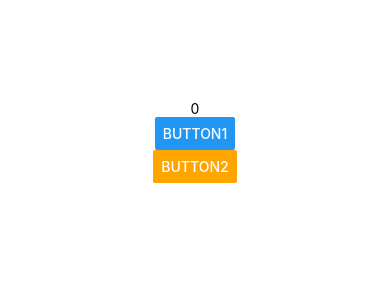
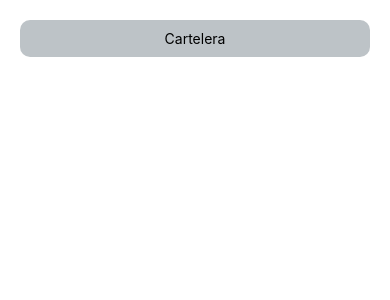
Before and after one commit to JoaquinMelladoQ/instoMov, a React Native app: screen / in a window 390 px wide. Shown: the top 300 px of the page. Built offline with nearby package versions, Linux system fonts and the light colour scheme.

Commit message:
Cartelera started to build

```diff
--- a/src/App.js
+++ b/src/App.js
@@ -1,19 +1,11 @@
 import React, { Component } from 'react';
-import { View, StyleSheet } from 'react-native';
+import { View } from 'react-native';
 import Home from './screens/Home';
-
-const styles = StyleSheet.create({
-  container: {
-    padding: 100,
-    justifyContent: 'center',
-    alignItems: 'center',
-  },
-})
 
 export default class App extends Component {
   render() {
     return (
-      <View style={styles.container}>
+      <View>
         <Home />
       </View>
     )
--- a/src/components/Header.js
+++ b/src/components/Header.js
@@ -0,0 +1,23 @@
+import React, { PureComponent } from 'react';
+import { View, Text, StyleSheet } from 'react-native';
+
+const styles = StyleSheet.create({
+  container: {
+    padding: 10,
+    margin: 20,
+    backgroundColor: '#bdc3c7',
+    justifyContent: 'center',
+    alignItems: 'center',
+    borderRadius: 10
+  }
+})
+
+export default class Header extends PureComponent {
+  render() {
+    return (
+      <View style={styles.container}>
+        <Text>Cartelera</Text>
+      </View>
+    );
+  };
+};
--- a/src/screens/Home.js
+++ b/src/screens/Home.js
@@ -1,37 +1,11 @@
 import React, { Component } from 'react';
-import { Text, Button } from 'react-native';
-
+import Header from '../components/Header';
 
 export default class Home extends Component {
-  constructor(props) {
-    super(props);
-
-    this.state = {
-      number: 0,
-    }
-  }
-
-  shouldComponentUpdate(nextProps, nextState) {
-    const { number } = this.state
-    const { number: newNumber } = nextState
-    console.log({ nextState, number });
-
-    if ( number !== newNumber ) {
-      return true
-    }
-    return false
-  }
-
-  onChangeNumber = (number) => this.setState({ number })
-
   render() {
-    const { number } = this.state
-    console.log('render');
     return (
       <>
-        <Text>{number}</Text>
-        <Button onPress={() => this.onChangeNumber(1)}  title="Button1" />
-        <Button onPress={() => this.onChangeNumber(2)}  title="Button2" color="orange" />
+        <Header />
       </>
     );
   };
```
Also changed, not shown: src/screens/TestRender.js (+40 -0 lines).
